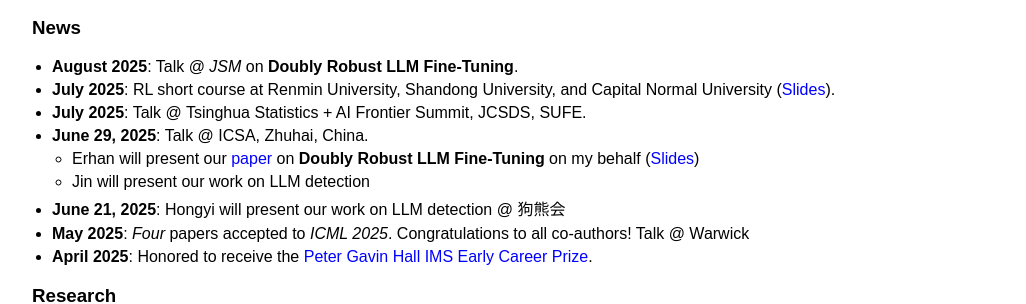
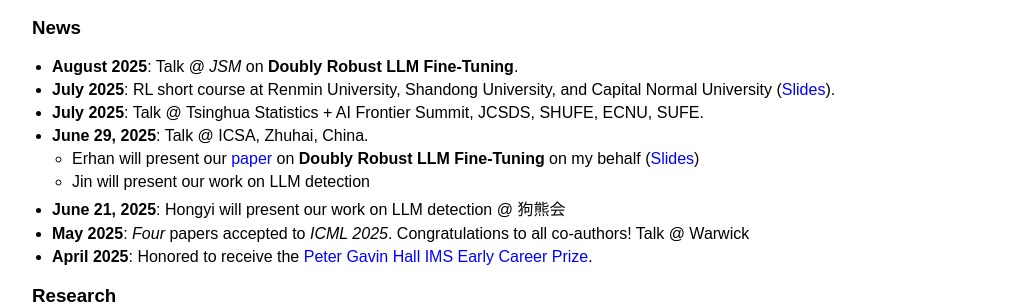
Before and after one commit to callmespring/callmespring.github.io, a Jekyll site: the page built from index.md, in a window 1280 px wide and 900 px high, scrolled down 1027 px. Shown: the part 156-460 px from the top of the window, without its empty margins (108-1134 px from the left). Built offline with Jekyll 4.4.1, drawn with Linux system fonts in a browser that asks for light colours.

Commit message:
Update index.md

```diff
--- a/index.md
+++ b/index.md
@@ -30,7 +30,7 @@
 
 - **August 2025**: Talk @ *JSM* on **Doubly Robust LLM Fine-Tuning**.
 - **July 2025**: RL short course at Renmin University, Shandong University, and Capital Normal University ([Slides](https://github.com/callmespring/RL-short-course)).
-- **July 2025**: Talk @ Tsinghua Statistics + AI Frontier Summit, JCSDS, SUFE.
+- **July 2025**: Talk @ Tsinghua Statistics + AI Frontier Summit, JCSDS, SHUFE, ECNU, SUFE.
 - **June 29, 2025**: Talk @ ICSA, Zhuhai, China.
   * Erhan will present our [paper](https://arxiv.org/pdf/2506.01183) on **Doubly Robust LLM Fine-Tuning** on my behalf ([Slides](https://callmespring.github.io/slides/DRPO.pdf))
   * Jin will present our work on LLM detection
```
